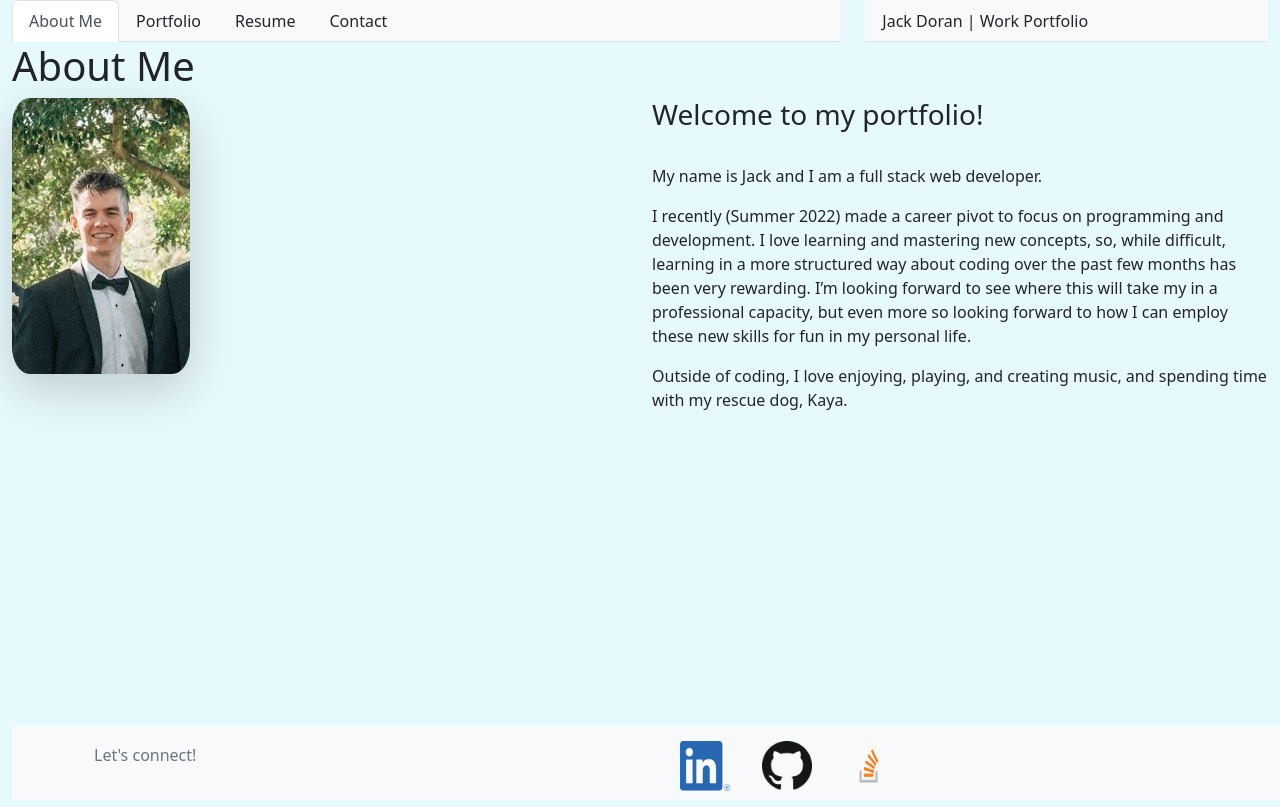
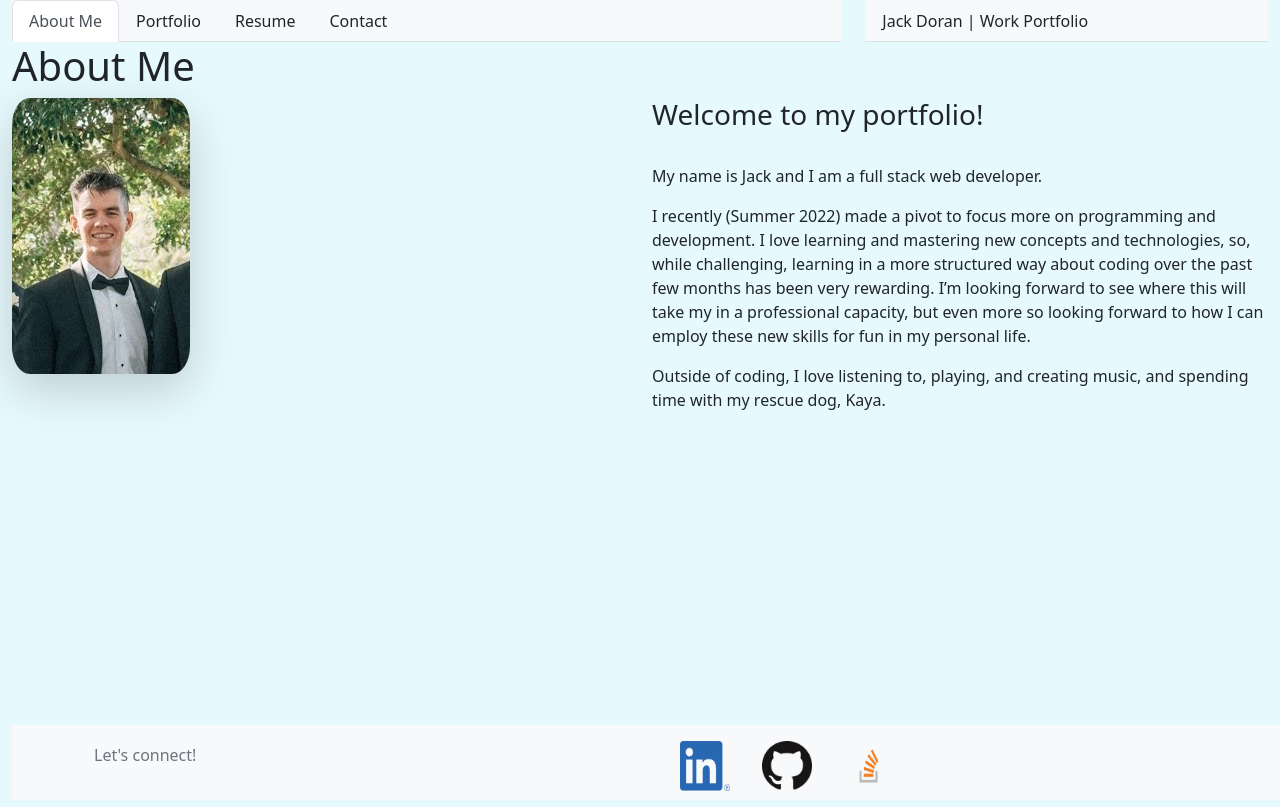
Before and after one commit to jcdoran33/my-portfolio-react, a React (Create React App) app: page / in a window 1280 px wide. Built offline with nearby package versions, Linux system fonts and the light colour scheme.

Commit message:
updates to description on About Me page

```diff
--- a/src/components/pages/About.js
+++ b/src/components/pages/About.js
@@ -15,8 +15,8 @@ export default function About() {
                     <h3>Welcome to my portfolio!</h3>
                     <br/>
                     <p>My name is Jack and I am a full stack web developer.</p>
-                    <p>I recently (Summer 2022) made a career pivot to focus on programming and development. I love learning and mastering new concepts, so, while difficult, learning in a more structured way about coding over the past few months has been very rewarding. I’m looking forward to see where this will take my in a professional capacity, but even more so looking forward to how I can employ these new skills for fun in my personal life.</p>
-                    <p>Outside of coding, I love enjoying, playing, and creating music, and spending time with my rescue dog, Kaya.</p>
+                    <p>I recently (Summer 2022) made a pivot to focus more on programming and development. I love learning and mastering new concepts and technologies, so, while challenging, learning in a more structured way about coding over the past few months has been very rewarding. I’m looking forward to see where this will take my in a professional capacity, but even more so looking forward to how I can employ these new skills for fun in my personal life.</p>
+                    <p>Outside of coding, I love listening to, playing, and creating music, and spending time with my rescue dog, Kaya.</p>
                 </div>
             </div>
             <br/><br/><br/><br/><br/><br/>
```
